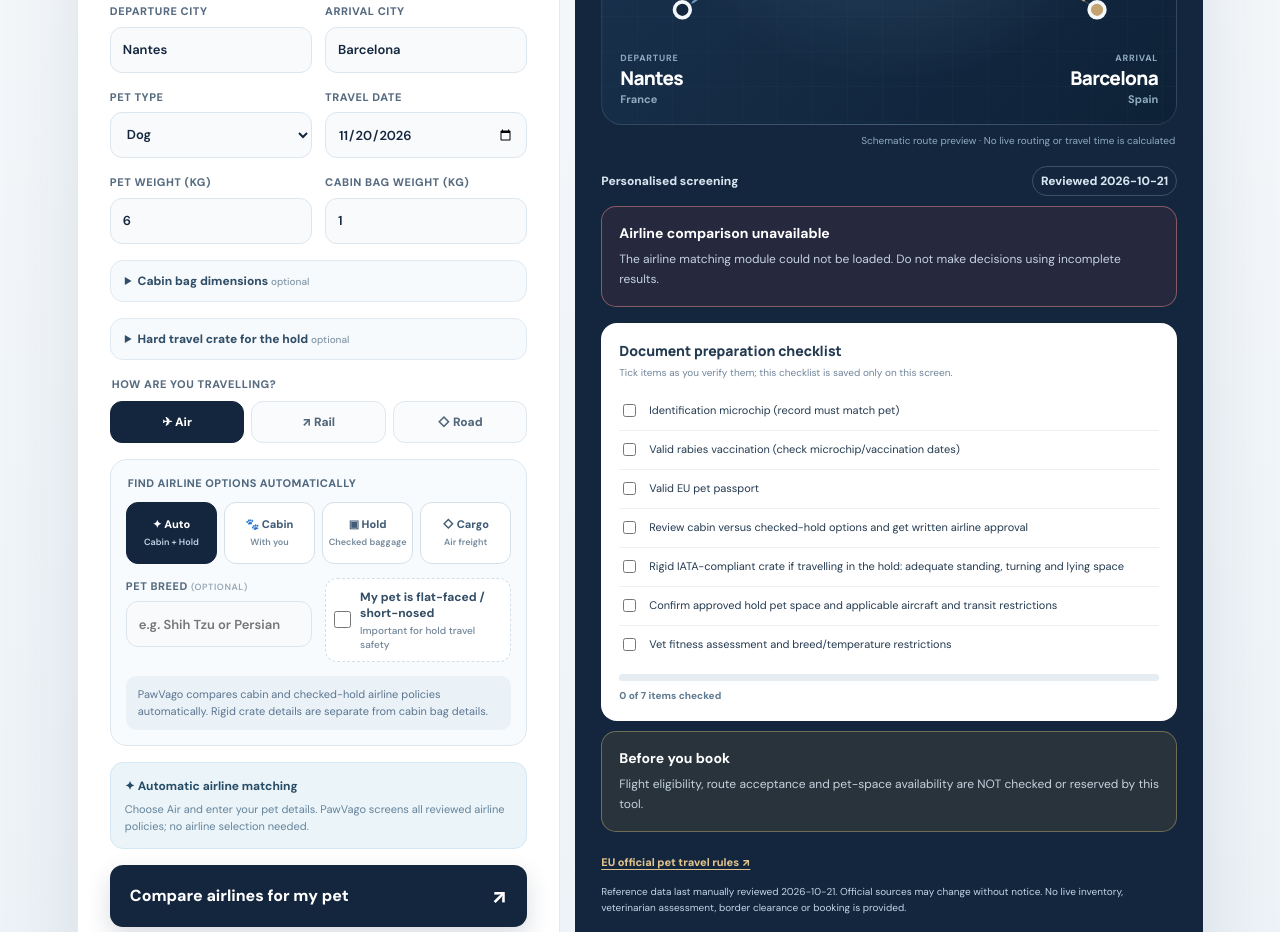
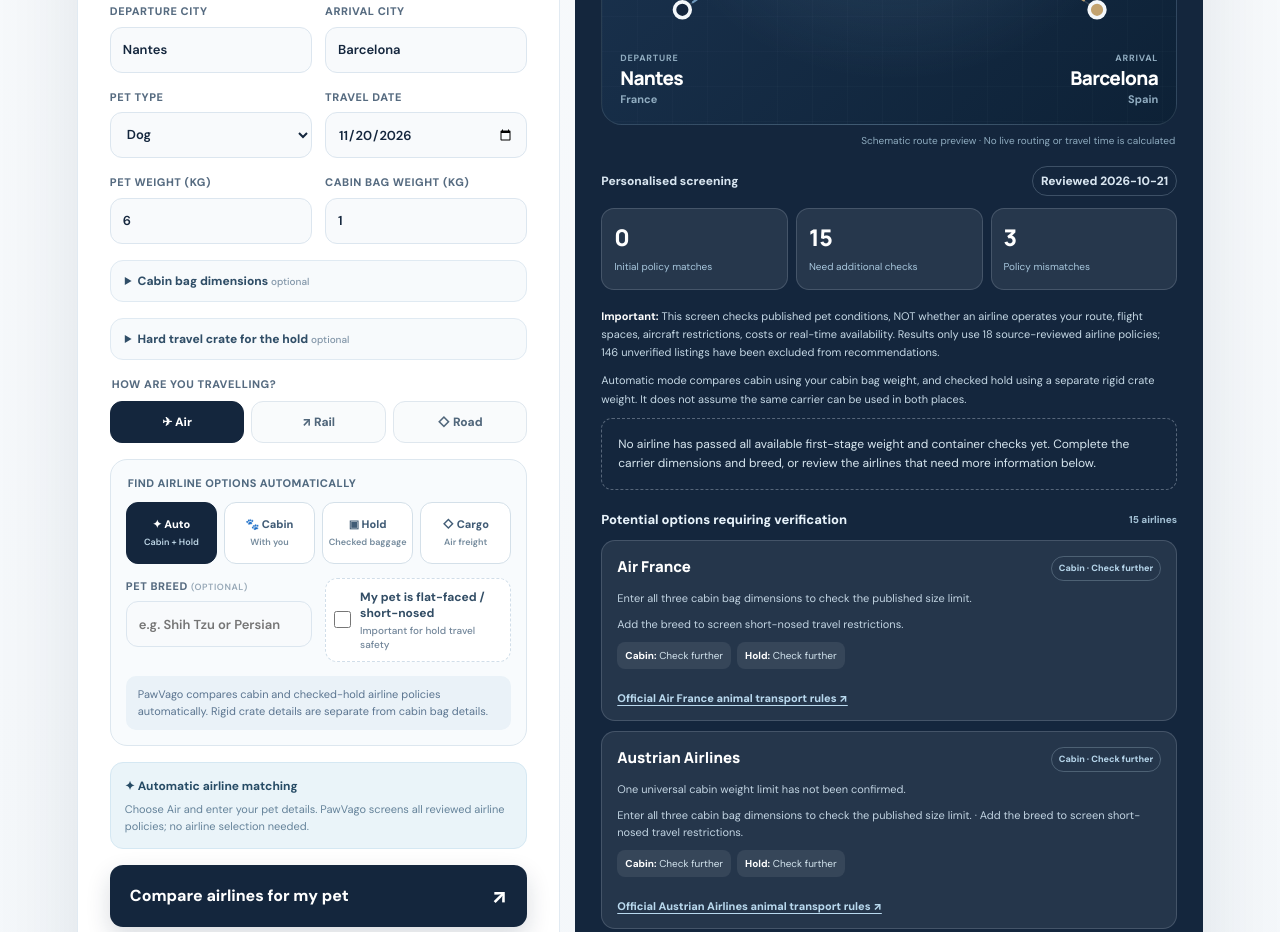
Before and after one commit to nasrinvtnkh-boop/pawvago-website, a plain HTML site: page index.html in a window 1280 px wide. Shown: the part 1421-2353 px from the top of the page. Drawn offline with nearby package versions, Linux system fonts and the light colour scheme.

Commit message:
Load automatic airline matcher before trip checker

```diff
--- a/index.html
+++ b/index.html
@@ -193,5 +193,5 @@
   </main>
   <div class="modal hidden" id="authModal"><div class="modal-box"><button class="modal-close" id="closeModal">×</button><div class="eyebrow">PAWVAGO ACCOUNT</div><h2 id="authTitle">Create your account</h2><p id="authSubtitle">Start building your pet travel plan.</p><form id="authForm"><label>Email<input id="email" type="email" required autocomplete="email"></label><label>Password<input id="password" type="password" required minlength="6" autocomplete="current-password"></label><button class="primary-btn full" id="authSubmit" type="submit">Create account</button><div id="authNotice" class="notice"></div></form><button class="switch-btn" id="switchAuth" type="button">Already have an account? Log in</button></div></div>
   <div class="modal hidden" id="petModal"><div class="modal-box"><button class="modal-close" id="closePet">×</button><div class="eyebrow">PET PROFILE</div><h2>Add your travel companion</h2><form id="petForm"><label>Pet name<input id="petName" required></label><div class="form-row"><label>Species<select id="species"><option>Dog</option><option>Cat</option><option>Other</option></select></label><label>Weight (kg)<input id="weight" type="number" step="0.1" required></label></div><label>Breed<input id="breed"></label><button class="primary-btn full" type="submit">Save pet profile</button></form></div></div>
-  <script src="https://cdn.jsdelivr.net/npm/@supabase/supabase-js@2"></script><script src="config.js"></script><script src="app.js"></script><script src="ui-fixes.js"></script><script src="mobile-preview.js" defer></script><script src="motion.js" defer></script><script src="journey.js" defer></script><script src="demo.js" defer></script>
+  <script src="https://cdn.jsdelivr.net/npm/@supabase/supabase-js@2"></script><script src="config.js"></script><script src="app.js"></script><script src="ui-fixes.js"></script><script src="mobile-preview.js" defer></script><script src="motion.js" defer></script><script src="airline-matcher.js" defer></script><script src="journey.js" defer></script><script src="demo.js" defer></script>
 </body></html>
```
